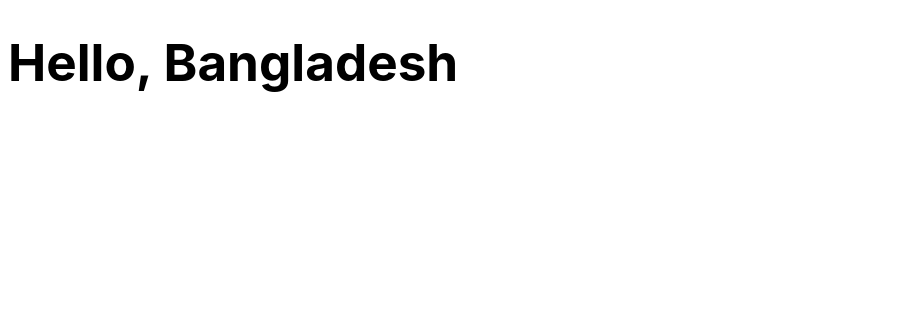
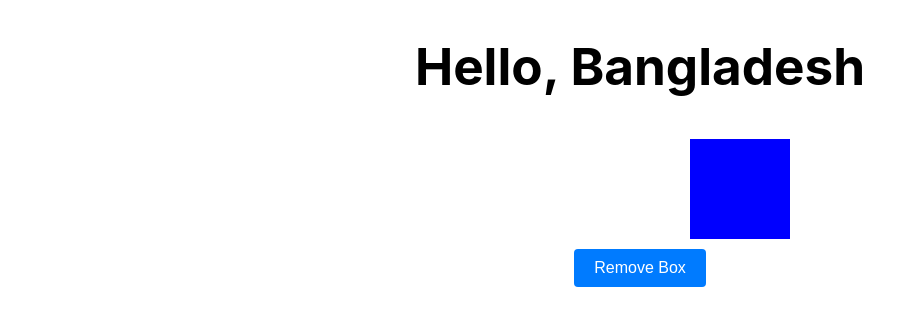
Before and after one commit to Sumon180/Framer-Motion-Animation, a React (Vite) app: page / in a window 1280 px wide. Shown: the top 326 px of the page, without its empty margins (0-914 px from the left). Built offline with nearby package versions, Linux system fonts and the light colour scheme.

Commit message:
Exit & Enter Animation

```diff
--- /dev/null
+++ b/src/components/Button.jsx
@@ -0,0 +1,11 @@
+/* eslint-disable react/prop-types */
+
+const Button = ({ show, onClick }) => {
+    return (
+        <button className="advanced-button" onClick={onClick}>
+            {show ? "Remove Box" : "Add Box"}
+        </button>
+    );
+};
+
+export default Button;
--- a/src/components/FramerMotion.jsx
+++ b/src/components/FramerMotion.jsx
@@ -1,20 +1,49 @@
 /* eslint-disable react/prop-types */
-import { motion } from "framer-motion"
+import { useState } from "react"
+import { AnimatePresence, motion } from "framer-motion"
+import Button from "./Button"
+
 
 
 const FramerMotion = ({ name }) => {
+    const [show, setShow] = useState(true)
+
+    const handleClick = () => {
+        setShow(!show)
+    }
+
     return (
-        <div>
-            <motion.h1
-                initial={{ x: -450 }}
-                animate={{ x: 0 }}
-                transition={{
-                    duration: "2",
-                    delay: "0.5"
+        <div
+            style={{
+                display: "flex",
+                flexDirection: "column",
+                gap: "10px",
+                alignItems: "center"
+            }}
+        >
+            <h1
+                style={{
+                    marginTop: "30px"
                 }}
             >
                 Hello, {name}
-            </motion.h1>
+            </h1>
+            <AnimatePresence>
+                {show && <motion.div
+                    style={{
+                        width: "100px", height: "100px",
+                        background: "blue"
+                    }}
+                    initial={{ opacity: 0, x: 0 }}
+                    animate={{ opacity: 1, x: 100 }}
+                    exit={{ opacity: 0, x: -150 }}
+                    transition={{
+                        duration: "1"
+                    }}
+                >
+                </motion.div>}
+            </AnimatePresence>
+            <Button onClick={handleClick} show={show} />
         </div>
     )
 }
--- a/src/index.css
+++ b/src/index.css
@@ -13,3 +13,23 @@
   font-size: 3.2em;
   line-height: 1.1;
 }
+.advanced-button {
+  /* Define your button styles here */
+  padding: 10px 20px;
+  border: none;
+  border-radius: 4px;
+  background-color: #007bff;
+  color: #ffffff;
+  font-size: 16px;
+  cursor: pointer;
+}
+
+.advanced-button:hover {
+  /* Define hover styles */
+  background-color: #0056b3;
+}
+
+.advanced-button:active {
+  /* Define active styles */
+  background-color: #003d80;
+}
```
